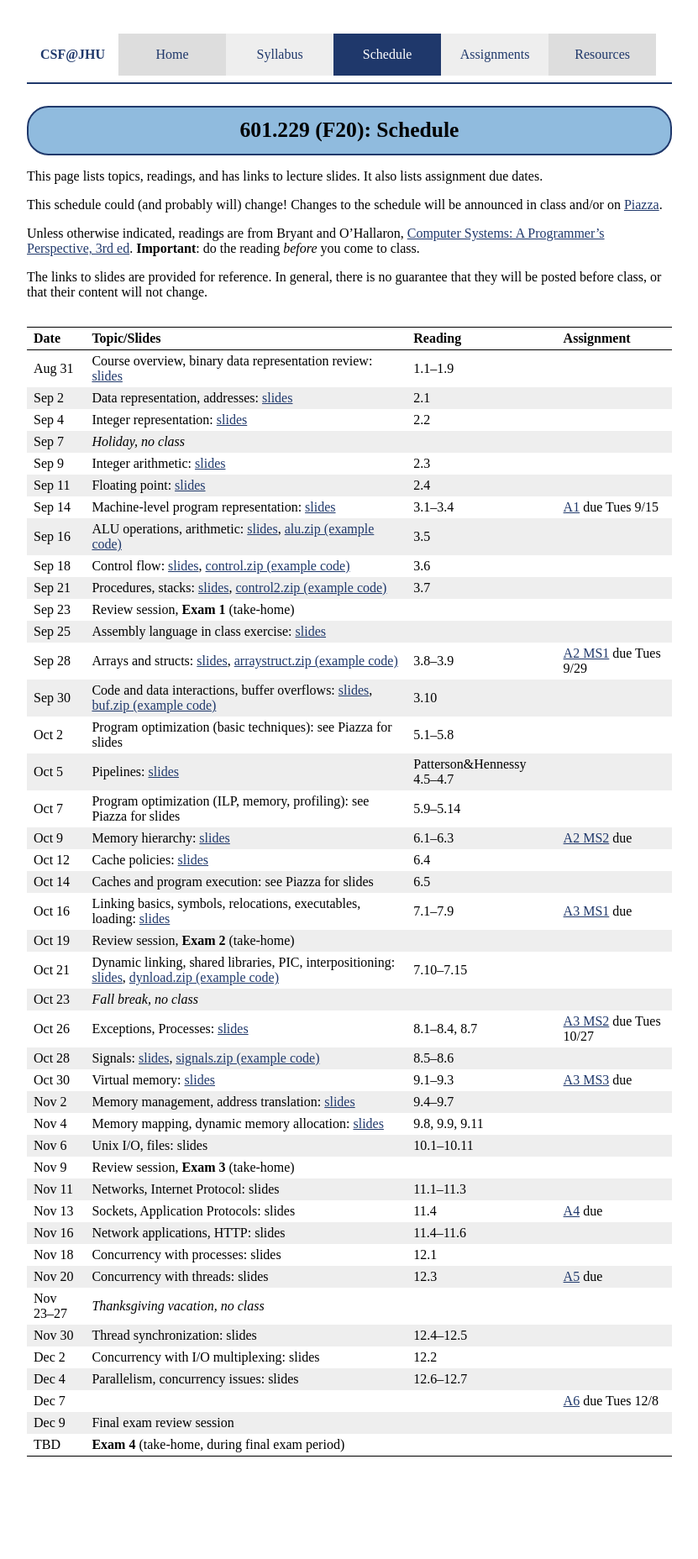
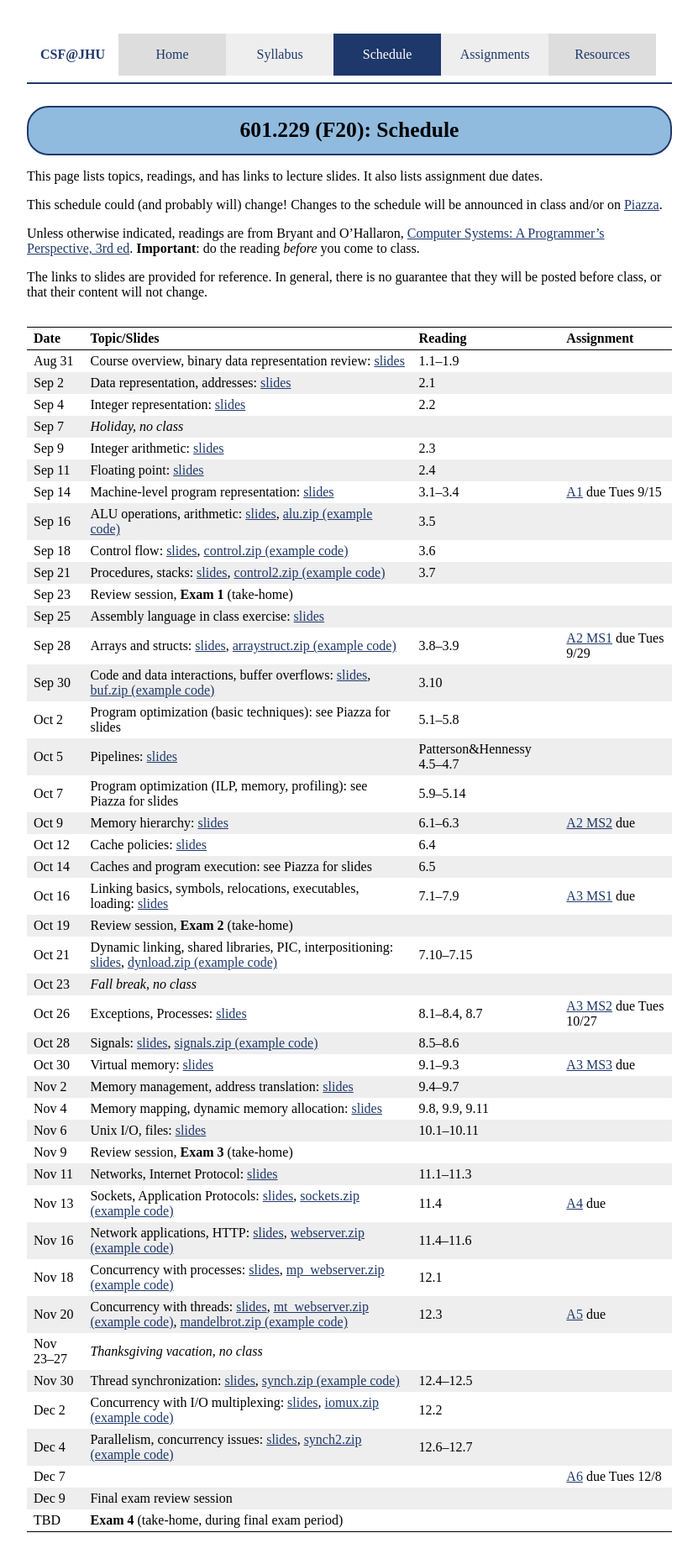
Before and after one commit to jhucsf/fall2020, a Jekyll site: the page built from schedule.md, in a window 1280 px wide. Shown: the whole page at 84% size, without its empty margins (224-1055 px from the left). Built offline with Jekyll 4.4.1, drawn with Linux system fonts in a browser that asks for light colours; before the commit the page ends 1766 px from its top, so only the background shows below that.

Commit message:
remaining lecture slide and example code links

```diff
--- a/schedule.md
+++ b/schedule.md
@@ -43,17 +43,17 @@ Oct 28             | Signals: [slides](lectures/lecture21-public.pdf), [signals.
 Oct 30             | Virtual memory: [slides](lectures/lecture22-public.pdf) | 9.1–9.3 | [A3 MS3](assign/assign03.html) due
 Nov 2              | Memory management, address translation: [slides](lectures/lecture23-public.pdf) | 9.4–9.7
 Nov 4              | Memory mapping, dynamic memory allocation: [slides](lectures/lecture24-public.pdf) | 9.8, 9.9, 9.11 |
-Nov 6              | Unix I/O, files: slides | 10.1–10.11 |
+Nov 6              | Unix I/O, files: [slides](lectures/lecture25-public.pdf) | 10.1–10.11 |
 Nov 9              | Review session, **Exam 3** (take-home)
-Nov 11             | Networks, Internet Protocol: slides | 11.1–11.3 |
-Nov 13             | Sockets, Application Protocols: slides | 11.4 | [A4](assign/assign04.html) due
-Nov 16             | Network applications, HTTP: slides | 11.4–11.6 |
-Nov 18             | Concurrency with processes: slides | 12.1 |
-Nov 20             | Concurrency with threads: slides | 12.3 | [A5](assign/assign05.html) due
+Nov 11             | Networks, Internet Protocol: [slides](lectures/lecture26-public.pdf) | 11.1–11.3 |
+Nov 13             | Sockets, Application Protocols: [slides](lectures/lecture27-public.pdf), [sockets.zip (example code)](lectures/sockets.zip) | 11.4 | [A4](assign/assign04.html) due
+Nov 16             | Network applications, HTTP: [slides](lectures/lecture28-public.pdf), [webserver.zip (example code)](lectures/webserver.zip) | 11.4–11.6 |
+Nov 18             | Concurrency with processes: [slides](lectures/lecture29-public.pdf), [mp\_webserver.zip (example code)](lectures/mp_webserver.zip) | 12.1 |
+Nov 20             | Concurrency with threads: [slides](lectures/lecture30-public.pdf), [mt\_webserver.zip (example code)](lectures/mt_webserver.zip), [mandelbrot.zip (example code)](lectures/mandelbrot.zip) | 12.3 | [A5](assign/assign05.html) due
 Nov 23–27          | *Thanksgiving vacation, no class*
-Nov 30             | Thread synchronization: slides | 12.4–12.5
-Dec 2              | Concurrency with I/O multiplexing: slides | 12.2 |
-Dec 4              | Parallelism, concurrency issues: slides | 12.6–12.7 |
+Nov 30             | Thread synchronization: [slides](lectures/lecture31-public.pdf), [synch.zip (example code)](lectures/synch.zip) | 12.4–12.5
+Dec 2              | Concurrency with I/O multiplexing: [slides](lectures/lecture32-public.pdf), [iomux.zip (example code)](lectures/iomux.zip) | 12.2 |
+Dec 4              | Parallelism, concurrency issues: [slides](lectures/lecture33-public.pdf), [synch2.zip (example code)](lectures/synch2.zip) | 12.6–12.7 |
 Dec 7              | | | [A6](assign/assign06.html) due Tues 12/8
 Dec 9              | Final exam review session | |
 TBD                | **Exam 4** (take-home, during final exam period)
```
Also changed, not shown: 9 other files.
